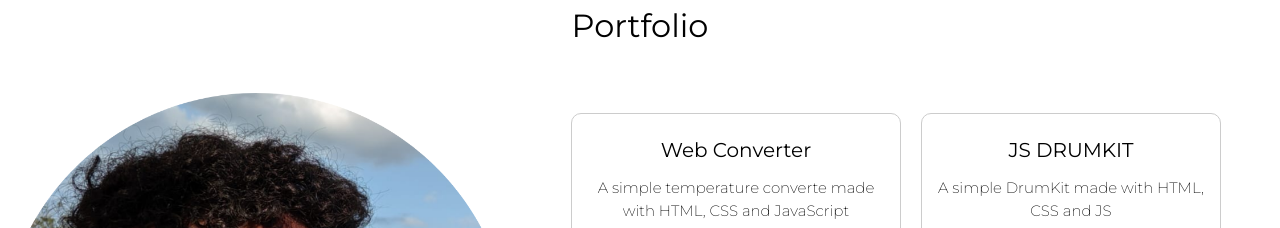
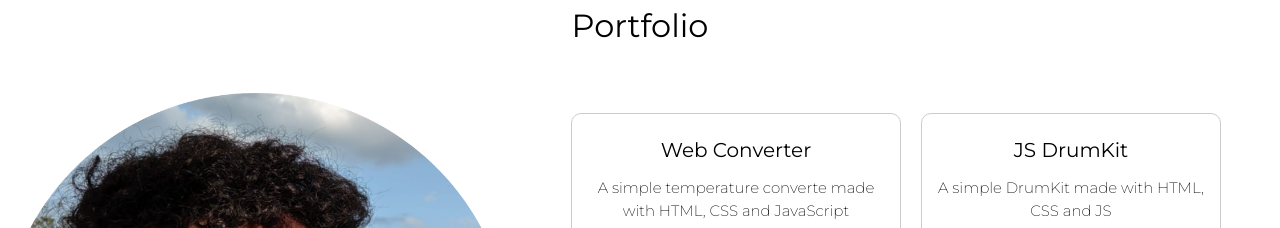
Before and after one commit to ElkinV/Portfoliio, a React (Vite) app: page / in a window 1280 px wide. Shown: the part 1900-2128 px from the top of the page. Built offline with nearby package versions, Linux system fonts and the light colour scheme.

Commit message:
fix names of projects

```diff
--- a/src/Components/Portfolio.jsx
+++ b/src/Components/Portfolio.jsx
@@ -37,7 +37,7 @@ const projectList = [
     url: "https://github.com/ElkinV/Converter",
   },
   {
-    title: "JS DRUMKIT",
+    title: "JS DrumKit",
     description:
       "A simple DrumKit made with HTML, CSS and JS",
     url: "https://elkinv.github.io/Drumkit/",
```
